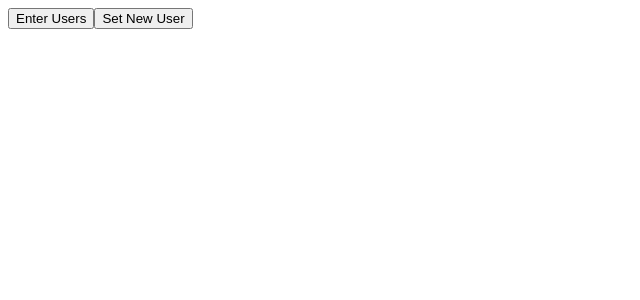
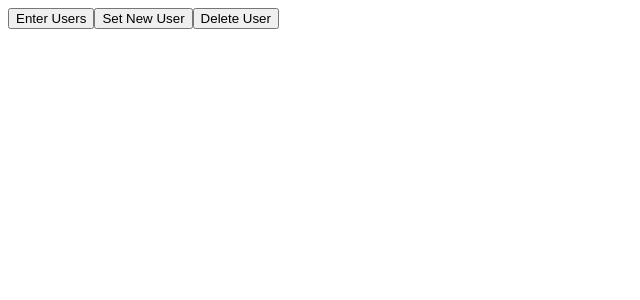
Before and after one commit to FatimaPaul/practice_recoil_saga_css, a React (Vite) app: page / in a window 1280 px wide. Shown: the top 300 px of the page, without its empty margins (0-640 px from the left). Built offline with nearby package versions, Linux system fonts and the light colour scheme.

Commit message:
first commmit in feat/btn-del-user

```diff
--- a/src/components/userList.jsx
+++ b/src/components/userList.jsx
@@ -21,6 +21,7 @@ export default function UserList() {
     <>
       <button onClick={handleEnterUsers}>Enter Users</button>
       <button>Set New User</button>
+      <button>Delete User</button>
       <ol>
         {users.map((user) => (
           <li key={user.id}>{user.firstName}</li>
```
